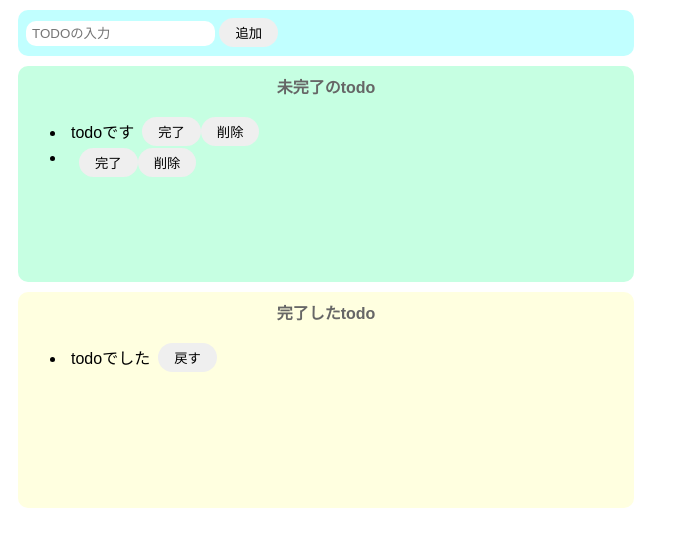
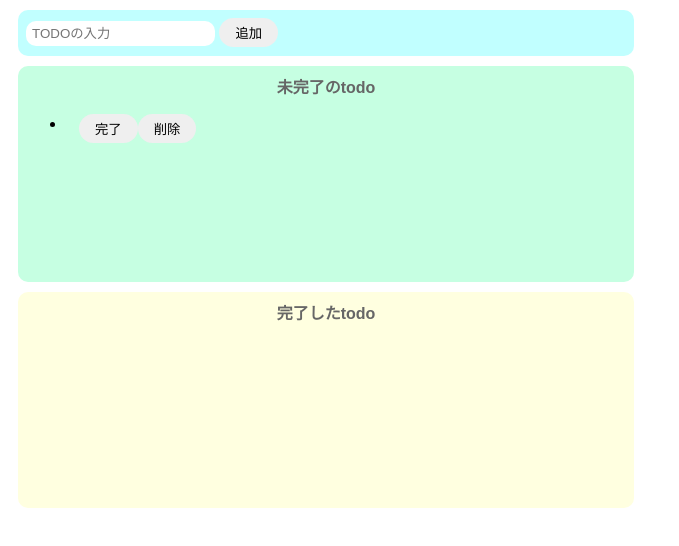
Before and after one commit to ahuiru/todo-js, a website built with Parcel: page index.html in a window 1280 px wide. Both pictures are taken after a click on the button "追加". Shown: the whole page, without its empty margins (0-679 px from the left). Built offline with nearby package versions, Linux system fonts and the light colour scheme.

Commit message:
Finish!!

```diff
--- a/index.html
+++ b/index.html
@@ -15,25 +15,12 @@
     <div class="incomplete">
       <p class="title">未完了のtodo</p>
       <ul id="incomplete-list">
-        <li>
-          <div class="list-low">
-            <p>todoです</p>
-            <button>完了</button>
-            <button>削除</button>
-          </div>
-        </li>
       </ul>
     </div>
 
     <div class="complete">
       <p class="title">完了したtodo</p>
       <ul id="complete-list">
-        <li>
-          <div class="list-low">
-            <p>todoでした</p>
-            <button>戻す</button>
-          </div>
-        </li>
       </ul>
     </div>
 
--- a/src/index.js
+++ b/src/index.js
@@ -5,6 +5,17 @@ const onClickAdd = () => {
   const inputText = document.getElementById("add-text").value;
   document.getElementById("add-text").value = "";
 
+  createIncompleteList(inputText);
+}
+
+// 未完了リストから指定の要素を削除
+const deleteFromIncompleteList = (target) => {
+  document.getElementById("incomplete-list").removeChild(target);
+}
+
+
+// 未完了リストに追加する関数だよっっっっっっっっっっっっっっっっっp
+const createIncompleteList = (text) => {
   // liタグの生成
   const li = document.createElement("li");
 
@@ -14,12 +25,7 @@ const onClickAdd = () => {
 
   // pタグの生成
   const p = document.createElement("p");
-  p.innerText = inputText;
-
-
-
-
-
+  p.innerText = text;
 
 
   // 完了ボタン
@@ -50,6 +56,14 @@ const onClickAdd = () => {
     // buttonタグの生成
     const backButton = document.createElement("button")
     backButton.innerText = "戻す"
+
+    backButton.addEventListener("click", () => {
+      const deleteTarget = backButton.closest("li")
+      document.getElementById("complete-list").removeChild(deleteTarget)
+
+      const backText = deleteTarget.querySelector("p").innerText;
+      createIncompleteList(backText);
+    })
 
     // divタグの子要素に要素を設定
     div.appendChild(p)
@@ -87,11 +101,6 @@ const onClickAdd = () => {
   document.getElementById("incomplete-list").appendChild(li);
 }
 
-// 未完了リストから指定の要素を削除
-const deleteFromIncompleteList = (target) => {
-  document.getElementById("incomplete-list").removeChild(target);
-}
-
 document
   .getElementById("add-button")
   .addEventListener("click", () => onClickAdd());
```
